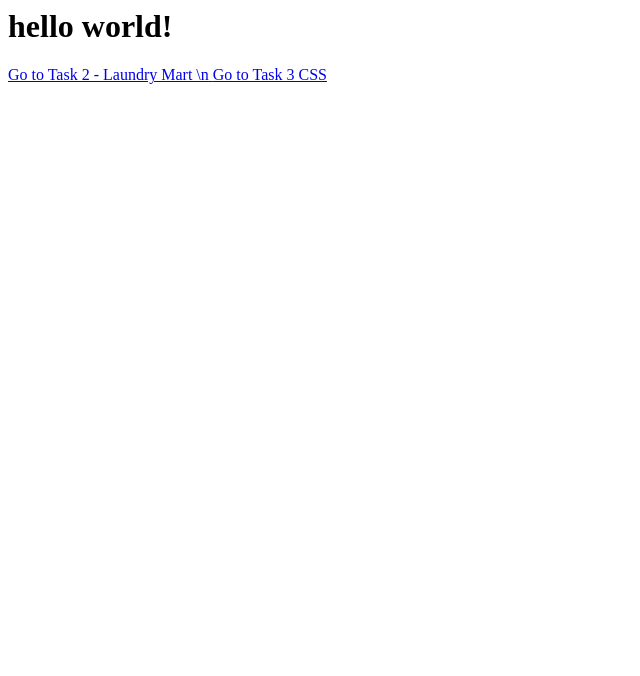
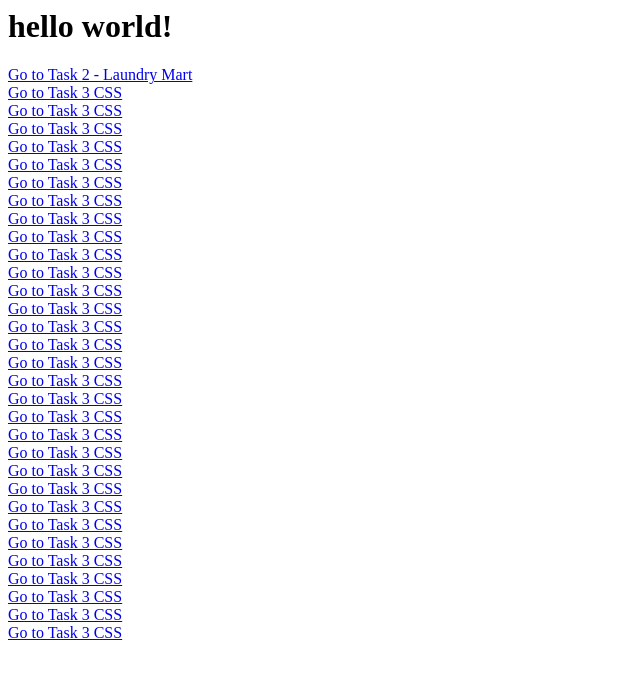
Before and after one commit to kirandeeppal/mernstack, a plain HTML site: page index.html in a window 1280 px wide. Shown: the whole page, without its empty margins (0-640 px from the left). Drawn offline with Linux system fonts and the light colour scheme.

Commit message:
Add multiple links to Task 3 CSS
Added multiple links to Task 3 CSS in index.html.

```diff
--- a/index.html
+++ b/index.html
@@ -1,6 +1,36 @@
 <http>
 <h1>hello world!</h1>
-  <a href="task2.html">Go to Task 2 - Laundry Mart \n </a>
-   <a href="task3.html">Go to Task 3 CSS</a>
+  <a href="task2.html">Go to Task 2 - Laundry Mart  </a> <br>
+   <a href="task3.html">Go to Task 3 CSS</a><br>
+  <a href="task3.html">Go to Task 3 CSS</a><br>
+  <a href="task3.html">Go to Task 3 CSS</a><br>
+  <a href="task3.html">Go to Task 3 CSS</a><br>
+  <a href="task3.html">Go to Task 3 CSS</a><br>
+  <a href="task3.html">Go to Task 3 CSS</a><br>
+  <a href="task3.html">Go to Task 3 CSS</a><br>
+  <a href="task3.html">Go to Task 3 CSS</a><br>
+  <a href="task3.html">Go to Task 3 CSS</a><br>
+  <a href="task3.html">Go to Task 3 CSS</a><br>
+  <a href="task3.html">Go to Task 3 CSS</a><br>
+  <a href="task3.html">Go to Task 3 CSS</a><br>
+  <a href="task3.html">Go to Task 3 CSS</a><br>
+  <a href="task3.html">Go to Task 3 CSS</a><br>
+  <a href="task3.html">Go to Task 3 CSS</a><br>
+  <a href="task3.html">Go to Task 3 CSS</a><br>
+  <a href="task3.html">Go to Task 3 CSS</a><br>
+  <a href="task3.html">Go to Task 3 CSS</a><br>
+  <a href="task3.html">Go to Task 3 CSS</a><br>
+  <a href="task3.html">Go to Task 3 CSS</a><br>
+  <a href="task3.html">Go to Task 3 CSS</a><br>
+  <a href="task3.html">Go to Task 3 CSS</a><br>
+  <a href="task3.html">Go to Task 3 CSS</a><br>
+  <a href="task3.html">Go to Task 3 CSS</a><br>
+  <a href="task3.html">Go to Task 3 CSS</a><br>
+  <a href="task3.html">Go to Task 3 CSS</a><br>
+  <a href="task3.html">Go to Task 3 CSS</a><br>
+  <a href="task3.html">Go to Task 3 CSS</a><br>
+  <a href="task3.html">Go to Task 3 CSS</a><br>
+  <a href="task3.html">Go to Task 3 CSS</a><br>
+  <a href="task3.html">Go to Task 3 CSS</a><br>
 
 </http>
```
